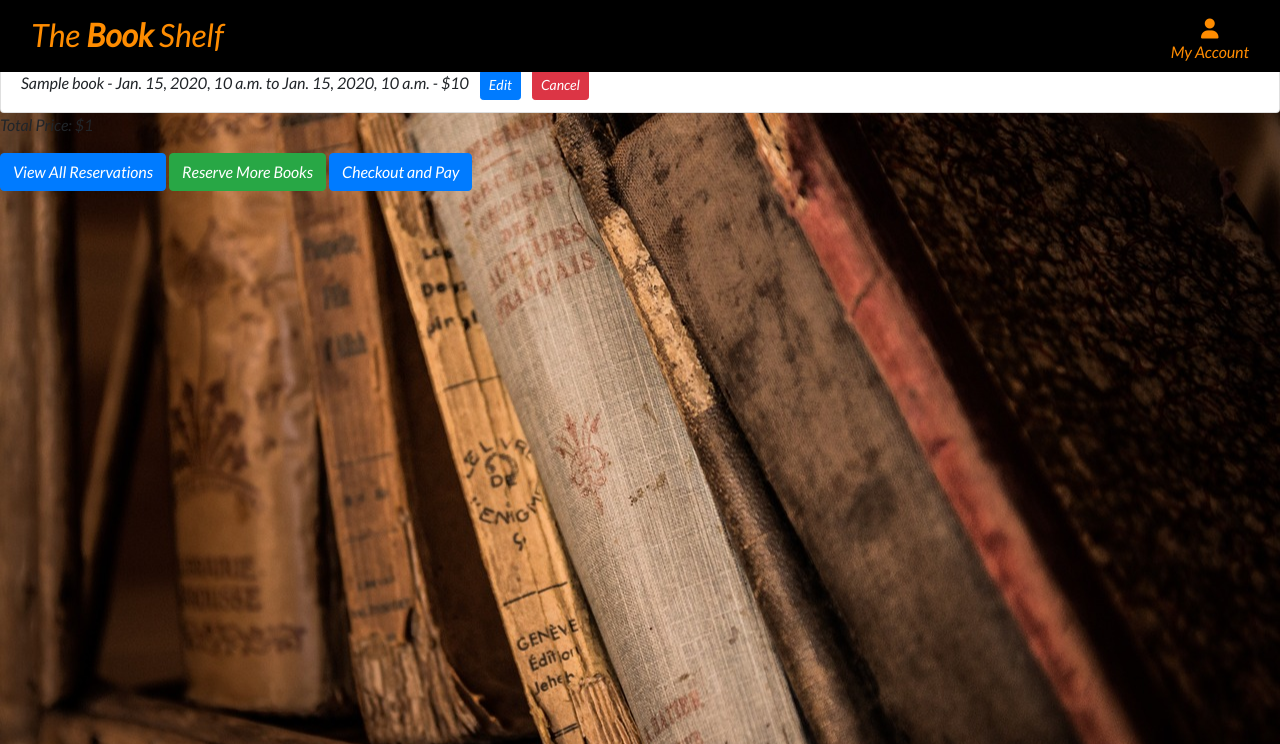
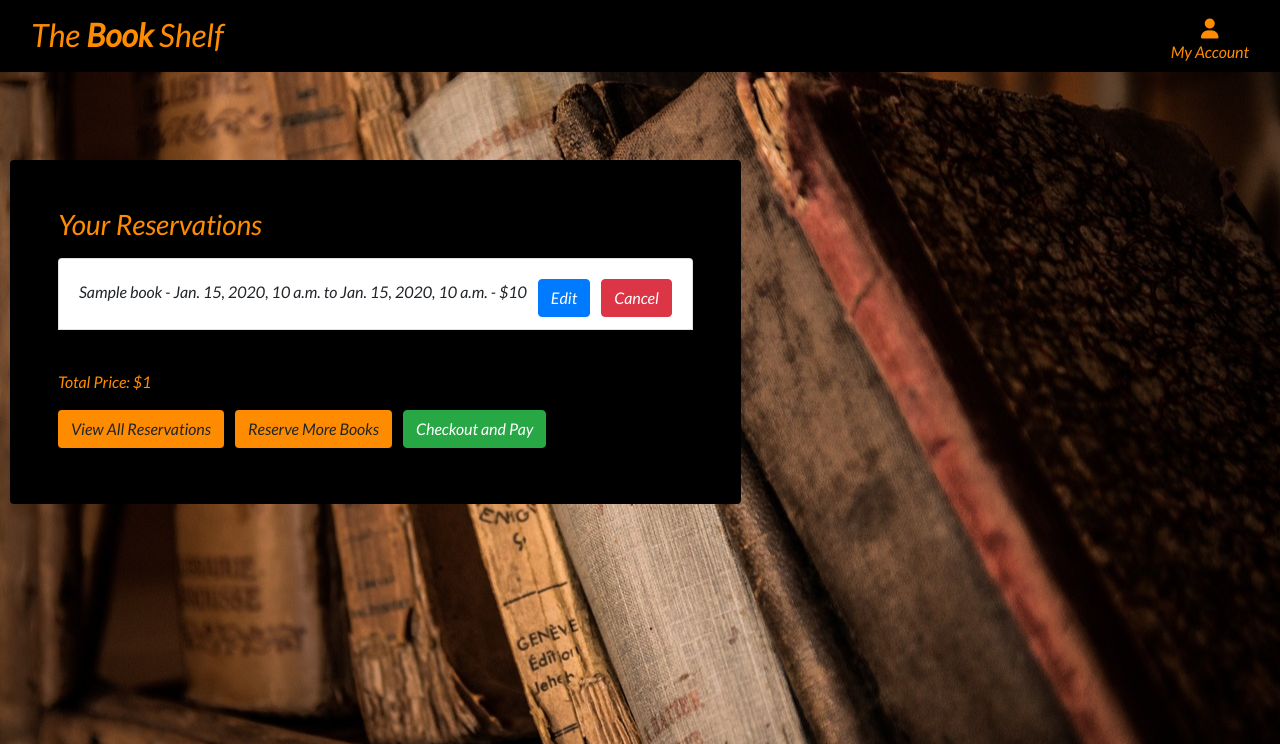
Before and after one commit to ourfalia/the-book-shelf, a Django app: template rental/templates/rental/user_reservations.html in a window 1280 px wide. Shown: the top 744 px of the page. Run offline with Django 3.2, Linux system fonts and the light colour scheme; the template is opened without the code that fills it: most values are stand-ins (such as "Sample title", 1, 10 or a date in 2020); some libraries are stand-ins or nearby versions.

Commit message:
update user reservations template

```diff
--- a/rental/templates/rental/user_reservations.html
+++ b/rental/templates/rental/user_reservations.html
@@ -1,20 +1,24 @@
 {% extends 'base.html' %}
 {% block content %}
-    <h1>Your Reservations</h1>
-    <ul class="list-group">
+<div class="container header-container "></div>
+    <div class="black-bg rounded p-5">
+        <h3 class="orange-text mb-3">Your Reservations</h3>
+        <ul class="list-group mb-3">
             {% for reservation in reservations %}
-            <li class="list-group-item">
+                <li class="list-group-item ">
                     {{ reservation.book.title }} - {{ reservation.start_date }} to {{ reservation.end_date }}
                     - ${{ reservation.price }}
-                <a href="{% url 'edit_reservation' reservation.pk %}" class="btn btn-primary btn-sm ml-2">Edit</a>
-                <a href="{% url 'cancel_reservation' reservation.pk %}" class="btn btn-danger btn-sm ml-2">Cancel</a>
-            </li>
+                    <a href="{% url 'edit_reservation' reservation.pk %}" class="btn btn-primary  ml-2 mt-2">Edit</a>
+                    <a href="{% url 'cancel_reservation' reservation.pk %}" class="btn btn-danger  ml-2 mt-2">Cancel</a>
+                </li><br>
             {% empty %}
-            <li class="list-group-item">You have no reservations.</li>
+                <li class="list-group-item ">You have no reservations.</li>
             {% endfor %}
         </ul>
-    <p>Total Price: ${{ total_price }}</p>
-    <a class="btn btn-primary" href="{% url 'all_reservations' %}">View All Reservations</a>
-    <a class="btn btn-success" href="{% url 'book_list' %}">Reserve More Books</a>
-    <a class="btn btn-primary" href="{% url 'checkout' %}">Checkout and Pay</a>
+        <p class="orange-text">Total Price: ${{ total_price }}</p>
+        <a class="btn orange-color mb-2" href="{% url 'all_reservations' %}">View All Reservations</a>
+        <a class="btn orange-color ml-2 mb-2" href="{% url 'book_list' %}">Reserve More Books</a>
+        <a class="btn btn-success ml-2 mb-2" href="{% url 'checkout' %}">Checkout and Pay</a>
+    </div>
+</div>
 {% endblock %}
```
Lines whose indentation alone changed are shown as unchanged.
